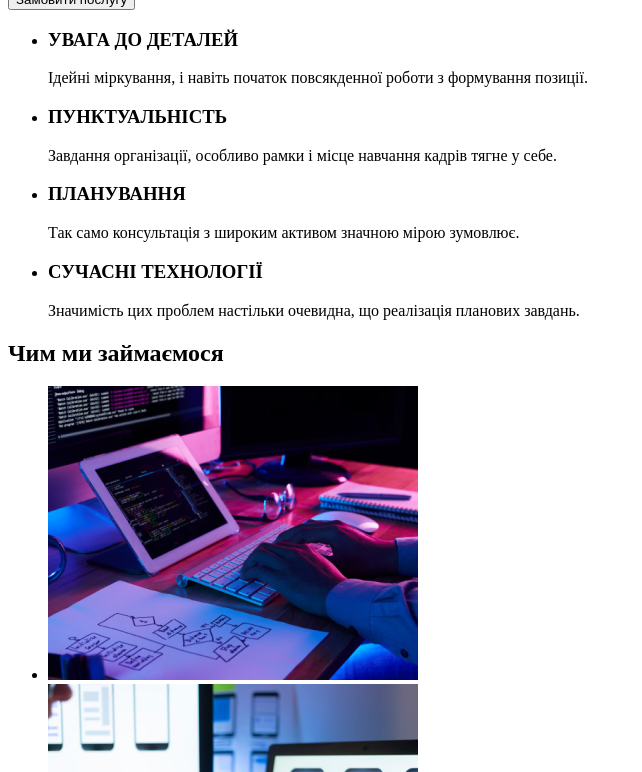
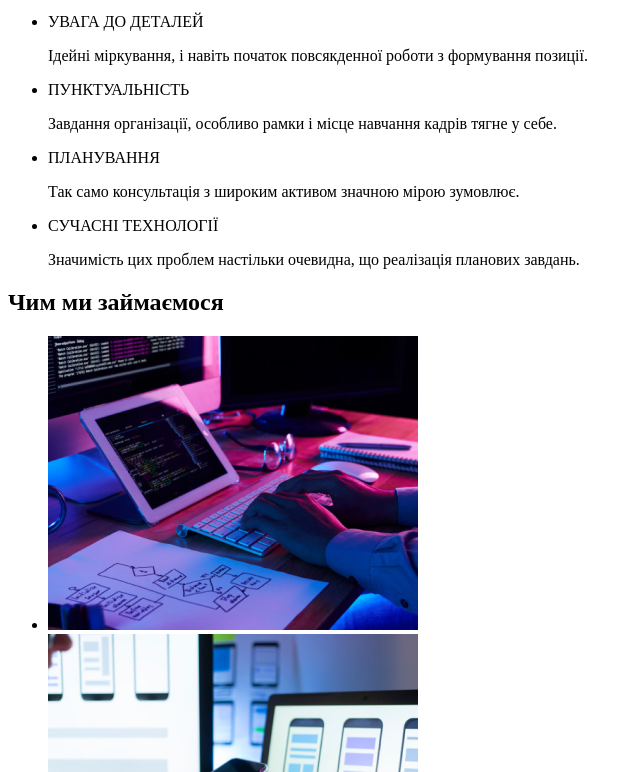
Before and after one commit to Nathalie109/goit-markup-hw-01, a plain HTML site: page index.html in a window 1280 px wide. Shown: the part 221-993 px from the top of the page, without its empty margins (0-642 px from the left). Drawn offline with Linux system fonts and the light colour scheme.

Commit message:
Update index.html
some mistakes changed

```diff
--- a/index.html
+++ b/index.html
@@ -15,7 +15,6 @@
                 WebStudio
             </a>
 
-
             <ul>
                 <li><a href=""> Студія </a></li>
                 <li><a href=""> Портфоліо </a></li>
@@ -23,14 +22,15 @@
             </ul>
         </nav>
 
-
         <a href="mailto:info@devstudio.com">info@devstudio.com</a>
         <a href="tel:+380961111111">+38 096 111 11 11 </a>
 
-        <h1>
-            Ефективні рішення для вашого бізнесу
-        </h1>
-        <button type="button">Замовити послугу</button>
+        <section>
+            <h1>
+                Ефективні рішення для вашого бізнесу
+            </h1>
+            <button type="button">Замовити послугу</button>
+        </section>
     </header>
 
     <!--main-->
@@ -40,35 +40,25 @@
         <section>
             <ul>
                 <li>
-                    <h3>
-                        УВАГА ДО ДЕТАЛЕЙ
-                    </h3>
-                    <p>
-                        Ідейні міркування,
-                        і навіть початок повсякденної роботи з формування позиції.
-                    </p>
+                       <p>УВАГА ДО ДЕТАЛЕЙ</p>
+                        <p>Ідейні міркування,
+                            і навіть початок повсякденної роботи з формування позиції.</p>
                 </li>
                 <li>
-                    <h3>
-                        ПУНКТУАЛЬНІСТЬ
-                    </h3>
+                    <p>ПУНКТУАЛЬНІСТЬ</p>
                     <p>
                         Завдання організації, особливо рамки
                         і місце навчання кадрів тягне у себе.
                     </p>
                 </li>
                 <li>
-                    <h3>
-                        ПЛАНУВАННЯ
-                    </h3>
+                    <p>ПЛАНУВАННЯ</p>
                     <p>
                         Так само консультація з широким активом значною мірою зумовлює.
                     </p>
                 </li>
                 <li>
-                    <h3>
-                        СУЧАСНІ ТЕХНОЛОГІЇ
-                    </h3>
+                    <p>СУЧАСНІ ТЕХНОЛОГІЇ</p>
                     <p>Значимість цих проблем настільки очевидна,
                          що реалізація планових завдань.</p>
                 </li>
@@ -136,7 +126,7 @@
 
         <ul>
             <li>
-                м. Київ, пр-т Лесі Українки, 26
+                <address>м. Київ, пр-т Лесі Українки, 26</address>
             </li>
             <li>
                 <a href="mailto:info@devstudio.com"> info@devstudio.com </a>
```
